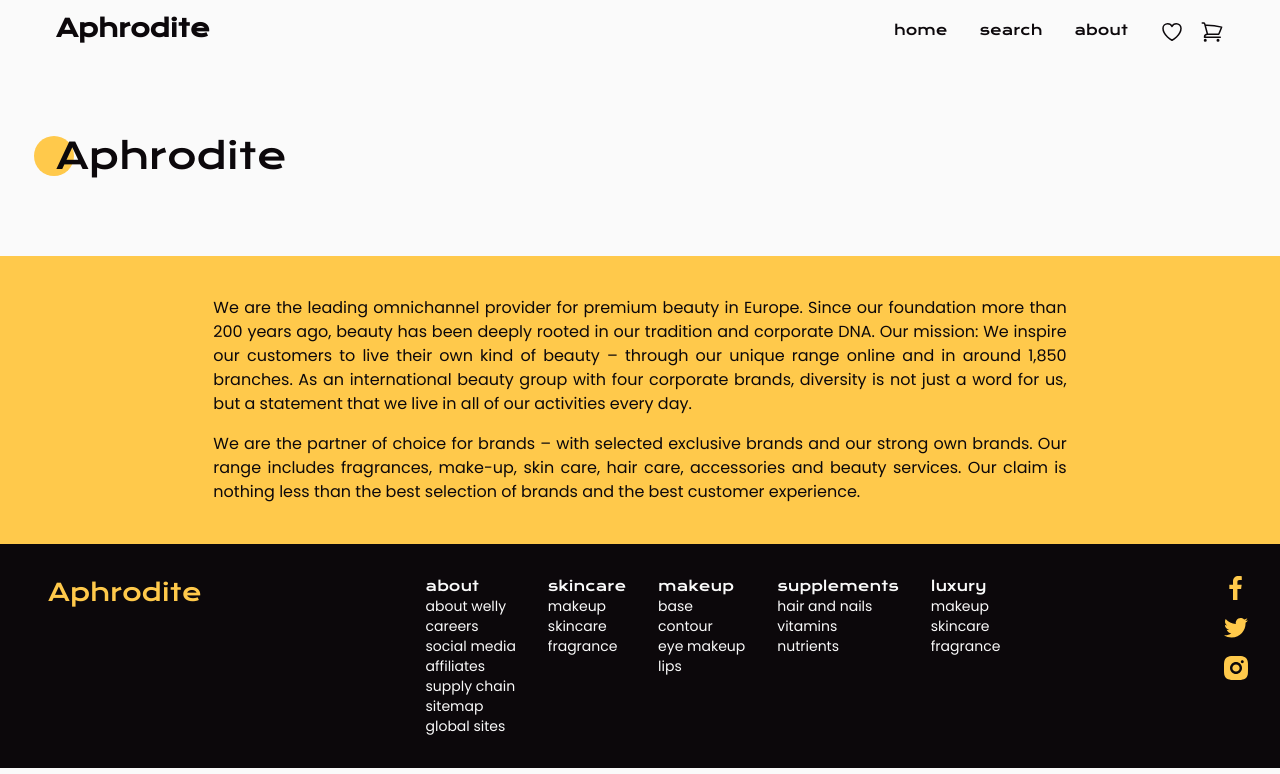
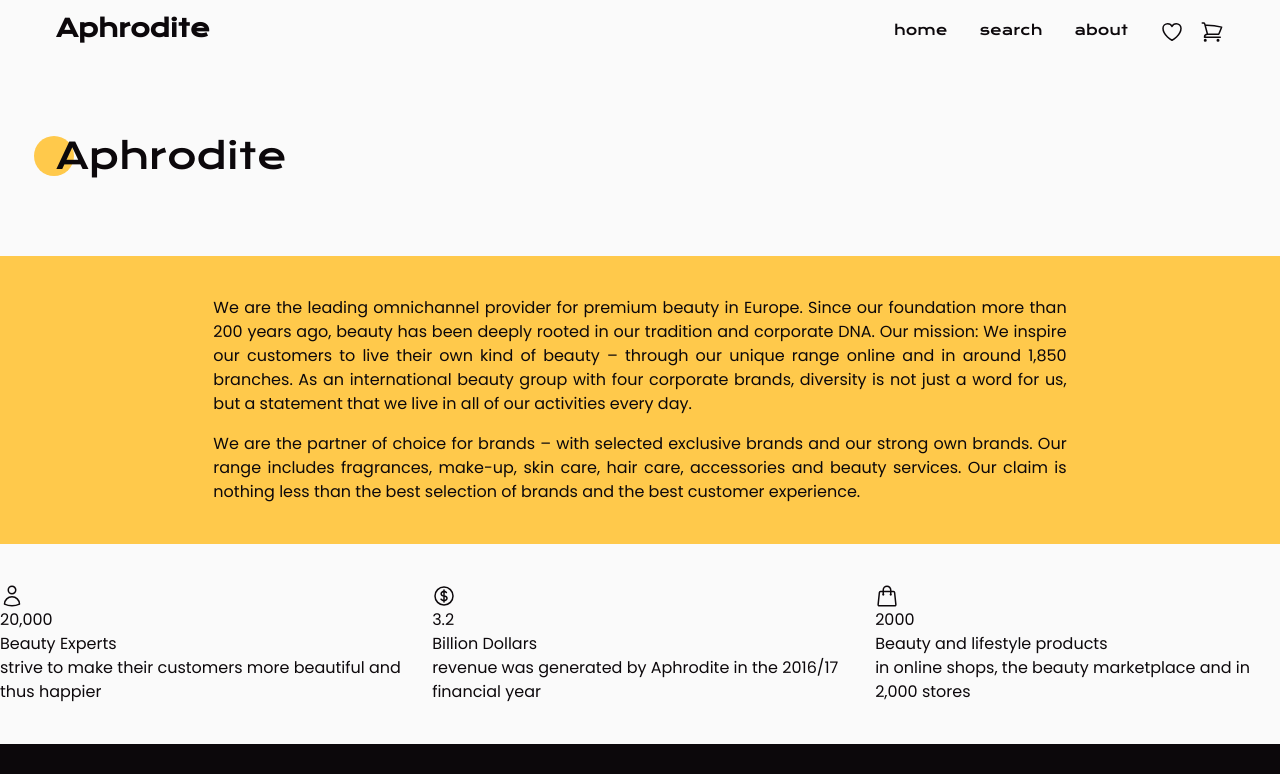
Before and after one commit to Jefferson-Evangelista/ecommerce-fe, a React (Vite) app: page /about in a window 1280 px wide. Shown: the top 774 px of the page. Built offline with nearby package versions, Linux system fonts and the light colour scheme.

Commit message:
About section
Fact number

```diff
--- /dev/null
+++ b/src/components/FactNumber/FactNumber.jsx
@@ -0,0 +1,70 @@
+import React from "react";
+
+const Icon = ({ icon }) => {
+  if (icon === "people")
+    return (
+      <svg
+        xmlns="http://www.w3.org/2000/svg"
+        fill="none"
+        viewBox="0 0 24 24"
+        stroke-width="1.5"
+        stroke="currentColor"
+        class="size-6"
+      >
+        <path
+          stroke-linecap="round"
+          stroke-linejoin="round"
+          d="M15.75 6a3.75 3.75 0 1 1-7.5 0 3.75 3.75 0 0 1 7.5 0ZM4.501 20.118a7.5 7.5 0 0 1 14.998 0A17.933 17.933 0 0 1 12 21.75c-2.676 0-5.216-.584-7.499-1.632Z"
+        />
+      </svg>
+    );
+  if (icon === "coins")
+    return (
+      <svg
+        xmlns="http://www.w3.org/2000/svg"
+        fill="none"
+        viewBox="0 0 24 24"
+        stroke-width="1.5"
+        stroke="currentColor"
+        class="size-6"
+      >
+        <path
+          stroke-linecap="round"
+          stroke-linejoin="round"
+          d="M12 6v12m-3-2.818.879.659c1.171.879 3.07.879 4.242 0 1.172-.879 1.172-2.303 0-3.182C13.536 12.219 12.768 12 12 12c-.725 0-1.45-.22-2.003-.659-1.106-.879-1.106-2.303 0-3.182s2.9-.879 4.006 0l.415.33M21 12a9 9 0 1 1-18 0 9 9 0 0 1 18 0Z"
+        />
+      </svg>
+    );
+  if (icon === "shop")
+    return (
+      <svg
+        xmlns="http://www.w3.org/2000/svg"
+        fill="none"
+        viewBox="0 0 24 24"
+        stroke-width="1.5"
+        stroke="currentColor"
+        class="size-6"
+      >
+        <path
+          stroke-linecap="round"
+          stroke-linejoin="round"
+          d="M15.75 10.5V6a3.75 3.75 0 1 0-7.5 0v4.5m11.356-1.993 1.263 12c.07.665-.45 1.243-1.119 1.243H4.25a1.125 1.125 0 0 1-1.12-1.243l1.264-12A1.125 1.125 0 0 1 5.513 7.5h12.974c.576 0 1.059.435 1.119 1.007ZM8.625 10.5a.375.375 0 1 1-.75 0 .375.375 0 0 1 .75 0Zm7.5 0a.375.375 0 1 1-.75 0 .375.375 0 0 1 .75 0Z"
+        />
+      </svg>
+    );
+};
+
+const FactNumber = ({ icon, number, title, description }) => {
+  return (
+    <div>
+      <Icon icon={icon} />
+      <div>
+        <h2>{number}</h2>
+        <h4>{title}</h4>
+        <p>{description}</p>
+      </div>
+    </div>
+  );
+};
+
+export default FactNumber;
--- a/src/components/index.js
+++ b/src/components/index.js
@@ -15,6 +15,7 @@ import RecommendedProducts from "./RecommendedProducts/RecommendedProducts";
 import ProductPreview from "./ProductPreview/ProductPreview";
 import CartButton from "./CartButton/CartButton";
 import BrandLink from "./BrandLink/BrandLink";
+import FactNumber from "./FactNumber/FactNumber";
 
 export {
   Navbar,
@@ -34,4 +35,5 @@ export {
   ProductPreview,
   CartButton,
   BrandLink,
+  FactNumber,
 };
--- a/src/pages/About.jsx
+++ b/src/pages/About.jsx
@@ -1,5 +1,5 @@
 import React from "react";
-import { BrandLink } from "../components";
+import { BrandLink, FactNumber } from "../components";
 
 const About = () => {
   return (
@@ -29,6 +29,27 @@ const About = () => {
           </p>
         </div>
       </div>
+
+      <div className="mx-auto my-10 flex ">
+        <FactNumber
+          icon="people"
+          number="20,000"
+          title="Beauty Experts"
+          description="strive to make their customers more beautiful and thus happier"
+        />
+        <FactNumber
+          icon="coins"
+          number={3.2}
+          title="Billion Dollars"
+          description="revenue was generated by Aphrodite in the 2016/17 financial year"
+        />
+        <FactNumber
+          icon="shop"
+          number={2000}
+          title="Beauty and lifestyle products"
+          description="in online shops, the beauty marketplace and in 2,000 stores"
+        />
+      </div>
     </>
   );
 };
```
